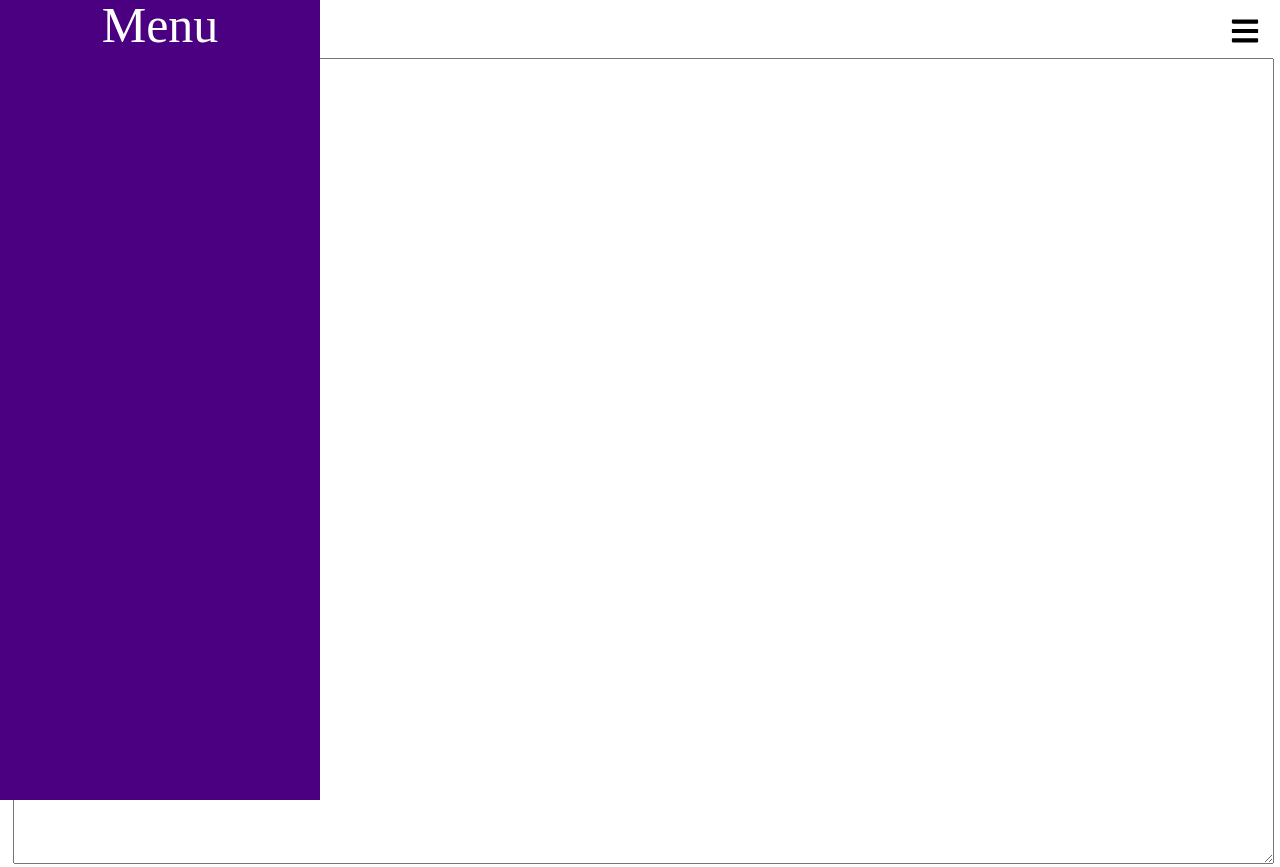
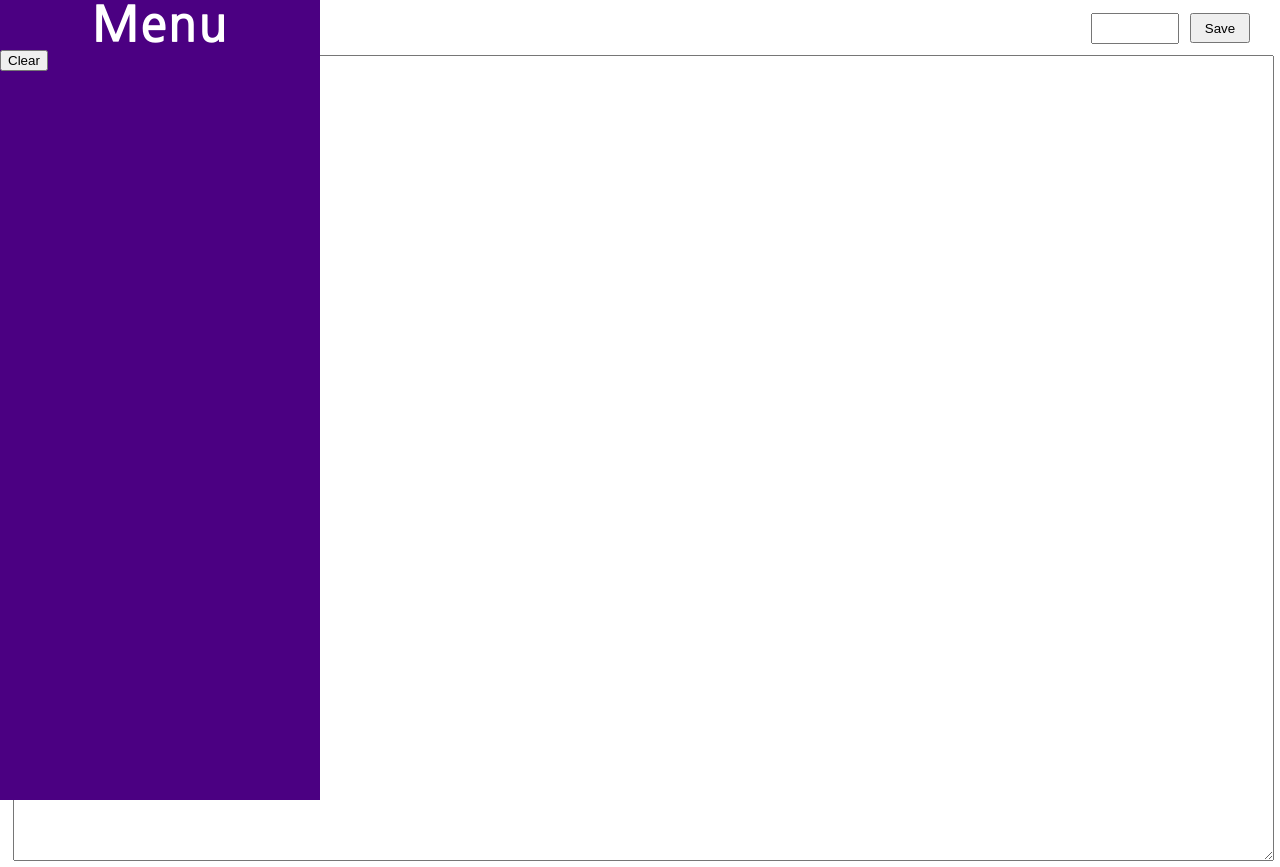
Before and after one commit to Dsa-Software/Pluton, a website with bundled scripts: page app/index.html in a window 1280 px wide. Built offline with nearby package versions, Linux system fonts and the light colour scheme.

Commit message:
Add files via upload

```diff
--- a/app/css/index.css
+++ b/app/css/index.css
@@ -1,5 +1,6 @@
 :root {
-    --divwidth: 5%
+    --divwidth: 5%;
+    --opacity: 100;
 }
 
 #left{
@@ -12,6 +13,7 @@
 }
 
 #code {
+    margin-top: 55px;
     width: 98%;
     height: 800px;
     margin-left: 1em;
@@ -36,6 +38,7 @@
 
 #left:hover{
     --divwidth: 25%;
+    --opacity: 0;
     opacity: 100;
 }
 
@@ -43,16 +46,18 @@
     text-align: center;
     color: white;
     font-size: 50px;
+    font-family: 'Nanum Gothic', sans-serif;
 }
 
 #bars-solid {
     padding-top: 1em;
     margin-left: 0.5em;
     position: absolute;
-    right: 20px;
+    left: 20px;
     top: 0;
 }
 
-#bars-solid:active {
-    --divwidth: 25%;
+#pe {
+    position: fixed;
+    right: 30px;
 }
--- a/app/index.html
+++ b/app/index.html
@@ -1,10 +1,15 @@
 <!DOCTYPE html>
 <html>
   <div id="left">
+    <script src="js/clear.js"></script>
     <h1 id="menu-tit">Menu</h1>
+    <div id="clear">
+      <button id="clear" onclick="clear_all_input()" heigth="200px" width="250px">Clear</button>
+    </div>
   </div>
   <head>
     <link href="https://fonts.googleapis.com/css2?family=Roboto:wght@700&display=swap" rel="stylesheet">
+    <link href="https://fonts.googleapis.com/css2?family=Nanum+Gothic:wght@700&display=swap" rel="stylesheet">
     <link rel="stylesheet" href="css/reset.css">
     <link rel="stylesheet" href="css/index.css">
     <script type="text/javascript" src="lib/dist/FileSaver.min.js"></script>
@@ -14,11 +19,10 @@
     <meta http-equiv="Content-Security-Policy" content="script-src 'self' 'unsafe-inline';" />
   </head>
   <header>
-    <input id="in">
-    <button onclick="save()" id="save">Save</button>
-    <a href="#" id="bars-solid">
-      <img src="img/bars-solid.svg" height="30px" width="30px" id="b">
-    </a>
+    <p id="pe">
+      <input id="in">
+      <button onclick="save()" id="save">Save</button>
+    </p>
   </header>
   <body>
     <textarea id="code" name="code" rows="20" cols="92">
--- /dev/null
+++ b/app/ts/clear.ts
@@ -0,0 +1,4 @@
+function clear_all_input() {
+    document.getElementById("in").value = " ";
+    document.getElementById("code").value = " ";
+}
```
